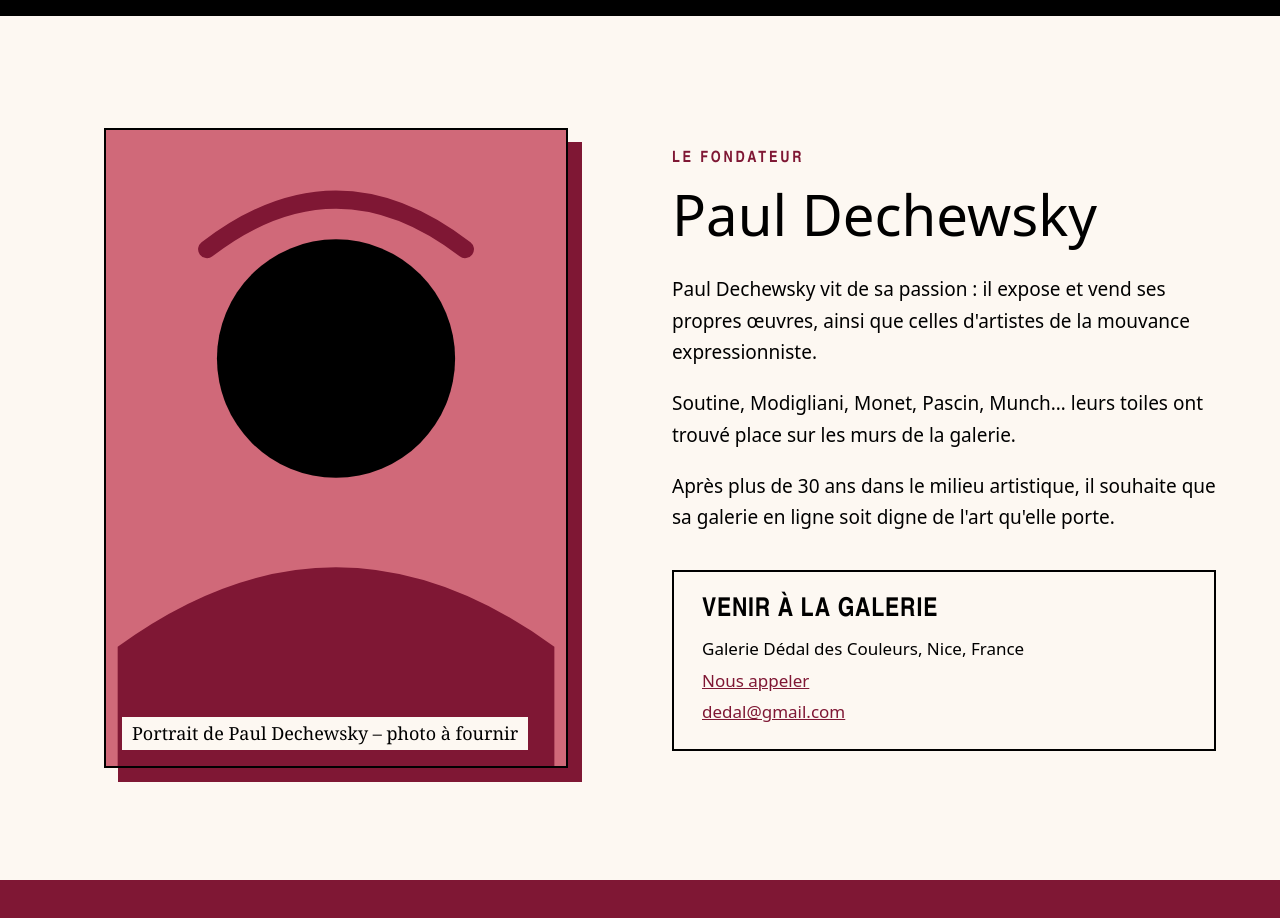
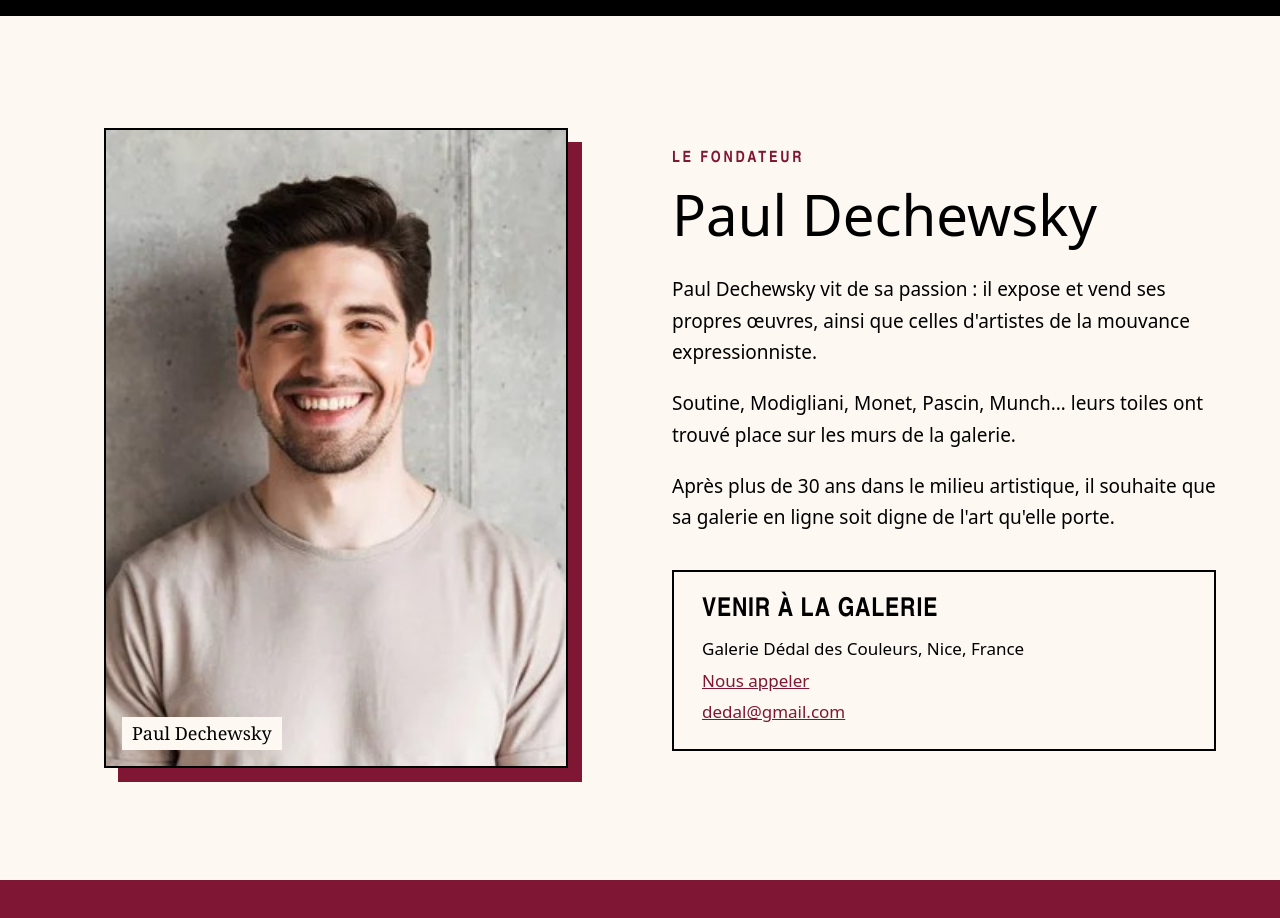
Before and after one commit to Lamule83/Projet-d-dale-couleur, a plain HTML site: page Dedal_des_Couleurs_Site_une_page/index.html in a window 1280 px wide. Shown: the part 1380-2298 px from the top of the page. Drawn offline with Linux system fonts and the light colour scheme; a web font is replaced by a local one.

Commit message:
Update portrait image and caption for Paul Dechewsky

```diff
--- a/Dedal_des_Couleurs_Site_une_page/index.html
+++ b/Dedal_des_Couleurs_Site_une_page/index.html
@@ -60,8 +60,8 @@
 <section class="section section--cream" aria-labelledby="titre-fondateur">
   <div class="split">
     <figure class="frame frame--light">
-      <img src="images/placeholder-portrait.svg" alt="Emplacement du portrait de Paul Dechewsky" loading="lazy">
-      <figcaption class="frame-cap">Portrait de Paul Dechewsky – photo à fournir</figcaption>
+      <img src="images/paul-dechewsky.jpg" alt="Portrait de Paul Dechewsky" style="object-position:50% 20%" loading="lazy">
+      <figcaption class="frame-cap">Paul Dechewsky</figcaption>
     </figure>
     <div class="founder-text">
       <p class="eyebrow">Le fondateur</p>
```
